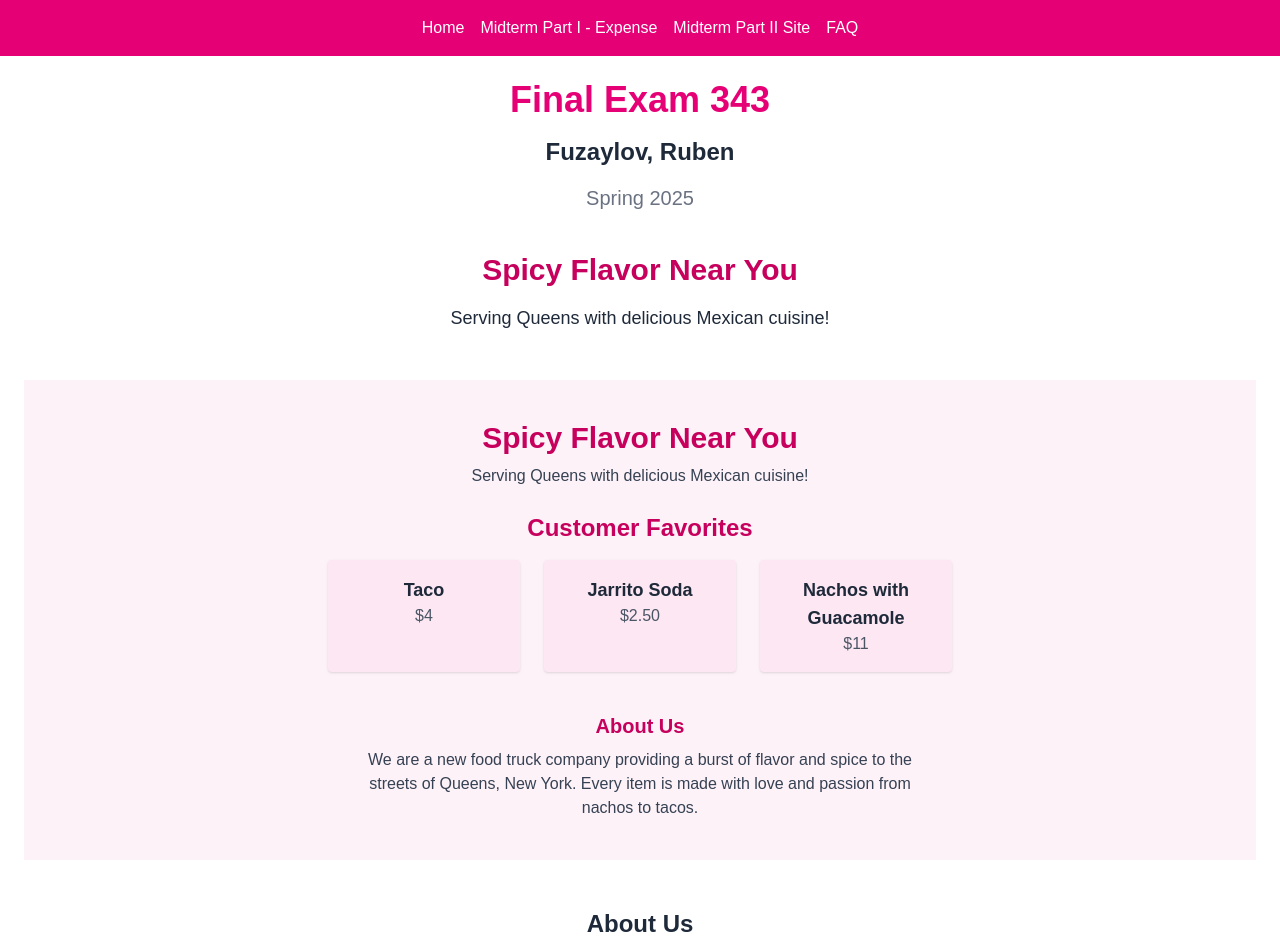
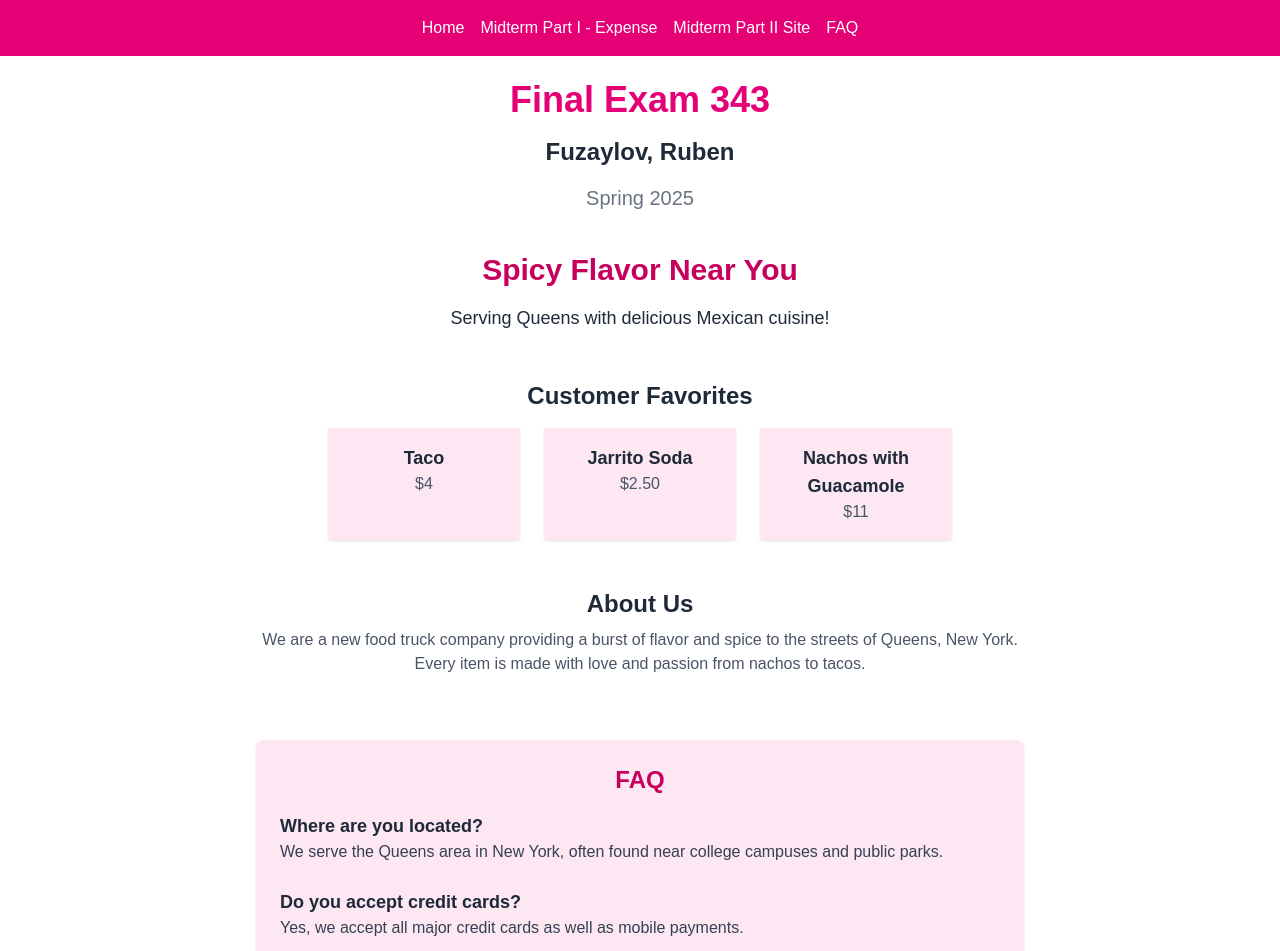
Before and after one commit to rubenfuzaylov/final343, a Next.js app: page / in a window 1280 px wide. Shown: the top 951 px of the page. Built offline with nearby package versions, Linux system fonts and the light colour scheme.

Commit message:
Cleaned up Menu.jsx to remove About Us section

```diff
--- a/src/app/components/Menu.jsx
+++ b/src/app/components/Menu.jsx
@@ -1,32 +1,18 @@
 export default function Menu() {
   return (
-    <div className="text-center py-10 px-4 bg-pink-50">
-      <h2 className="text-3xl font-bold text-pink-700 mb-2">Spicy Flavor Near You</h2>
-      <p className="text-gray-700 mb-6">Serving Queens with delicious Mexican cuisine!</p>
-
-      <h3 className="text-2xl font-semibold text-pink-700 mb-4">Customer Favorites</h3>
     <div className="flex flex-col md:flex-row justify-center gap-6">
-        <div className="bg-pink-100 p-4 rounded shadow w-48">
+      <div className="bg-pink-100 p-4 rounded shadow w-48 text-center">
         <h4 className="text-lg font-bold">Taco</h4>
         <p className="text-gray-600">$4</p>
       </div>
-        <div className="bg-pink-100 p-4 rounded shadow w-48">
+      <div className="bg-pink-100 p-4 rounded shadow w-48 text-center">
         <h4 className="text-lg font-bold">Jarrito Soda</h4>
         <p className="text-gray-600">$2.50</p>
       </div>
-        <div className="bg-pink-100 p-4 rounded shadow w-48">
+      <div className="bg-pink-100 p-4 rounded shadow w-48 text-center">
         <h4 className="text-lg font-bold">Nachos with Guacamole</h4>
         <p className="text-gray-600">$11</p>
       </div>
     </div>
-
-      <div className="mt-10">
-        <h3 className="text-xl font-bold mb-2 text-pink-700">About Us</h3>
-        <p className="text-gray-700 max-w-xl mx-auto">
-          We are a new food truck company providing a burst of flavor and spice to the streets
-          of Queens, New York. Every item is made with love and passion from nachos to tacos.
-        </p>
-      </div>
-    </div>
   );
 }
--- a/src/app/page.jsx
+++ b/src/app/page.jsx
@@ -16,7 +16,10 @@ export default function Home() {
           <p className="text-lg">Serving Queens with delicious Mexican cuisine!</p>
         </section>
 
-        <Menu />
+        <section>
+          <h3 className="text-2xl font-bold text-center mb-4">Customer Favorites</h3>
+          <Menu />
+        </section>
 
         <section className="mt-12 text-center max-w-3xl mx-auto">
           <h3 className="text-2xl font-bold mb-2">About Us</h3>
@@ -25,7 +28,7 @@ export default function Home() {
           </p>
         </section>
 
-        <section className="mt-16 max-w-3xl mx-auto bg-pink-100 p-6 rounded-lg shadow">
+        <section id="faq" className="mt-16 max-w-3xl mx-auto bg-pink-100 p-6 rounded-lg shadow">
           <h3 className="text-2xl font-bold text-center text-pink-700 mb-4">FAQ</h3>
           <div className="space-y-6">
             <div>
```
Lines whose indentation alone changed are shown as unchanged.
